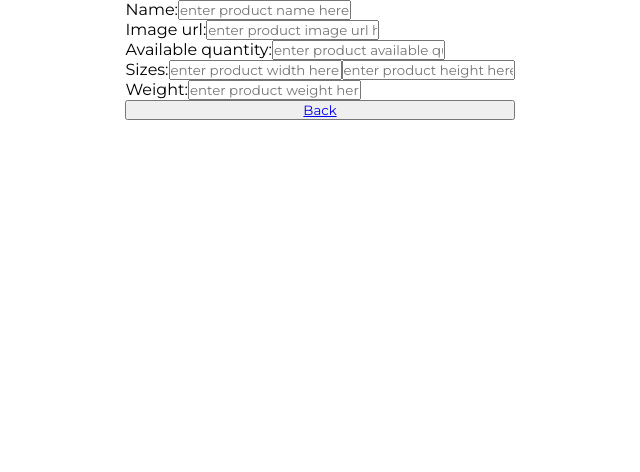
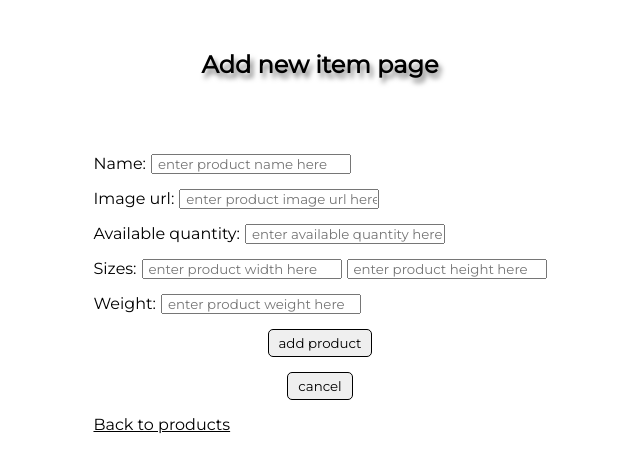
Before and after one commit to omedvedew/inforce-test-task, a React (Create React App) app: page /add-new-item in a window 1280 px wide. Shown: the top 472 px of the page, without its empty margins (320-960 px from the left). Built offline with nearby package versions, Linux system fonts and the light colour scheme.

Commit message:
modified addProductPage styles

```diff
--- a/src/App/App.js
+++ b/src/App/App.js
@@ -131,19 +131,35 @@ class App extends Component {
         ...prevState.newProductState,
         name: '',
         imageUrl: '',
-        count: 0,
+        count: '',
         size: {
-          width: 0,
-          height: 0,
+          width: '',
+          height: '',
         },
-        weight: 0,
+        weight: '',
+      }
+    }));
+    e.preventDefault();
+  }
+
+  denyNewProduct = (e) => {
+    this.setState(prevState => ({
+      newProductState: {
+        ...prevState.newProductState,
+        name: '',
+        imageUrl: '',
+        count: '',
+        size: {
+          width: '',
+          height: '',
+        },
+        weight: '',
       }
     }));
     e.preventDefault();
   }
 
   render () {
-    console.log(this.state.newProductState)
     return (
       <>
         <Main
@@ -155,6 +171,7 @@ class App extends Component {
           addNewItem={this.addNewItem}
           newAddedProduct={this.state.newAddedProduct}
           applyNewProduct={this.applyNewProduct}
+          denyNewProduct={this.denyNewProduct}
         />
       </>
     )
--- a/src/App/Main/Main.js
+++ b/src/App/Main/Main.js
@@ -12,6 +12,7 @@ const Main = ({
     addNewItem,
     newAddedProduct,
     applyNewProduct,
+    denyNewProduct,
 }) => {
     return (
         <div className="main">
@@ -30,6 +31,7 @@ const Main = ({
                         newProductState={newProductState}
                         addNewItem={addNewItem}
                         applyNewProduct={applyNewProduct}
+                        denyNewProduct={denyNewProduct}
                     />
                 }
             />
--- a/src/App/ProductsList/AddItem.js
+++ b/src/App/ProductsList/AddItem.js
@@ -5,10 +5,12 @@ const AddItem = ({
     newProductState,
     addNewItem,
     applyNewProduct,
+    denyNewProduct,
 }) => {
     return (
         <div className="main__add-item-page">
-            <form className="main__add-item-page__form" onSubmit={applyNewProduct}>
+            <h2 className="main__add-item-page__title">Add new item page</h2>
+            <form className="main__add-item-page__form" onSubmit={applyNewProduct} onReset={denyNewProduct}>
                 <div className="maf_field">
                     Name:
                     <input type="text" value={newProductState.name} placeholder="enter product name here" onChange={addNewItem.newName}></input>
@@ -19,7 +21,7 @@ const AddItem = ({
                 </div>
                 <div className="maf_field">
                     Available quantity:
-                    <input type="text" value={newProductState.count} placeholder="enter product available quantity here" onChange={addNewItem.newCount}></input>
+                    <input type="text" value={newProductState.count} placeholder="enter available quantity here" onChange={addNewItem.newCount}></input>
                 </div>
                 <div className="maf_field">
                     Sizes:
@@ -30,7 +32,10 @@ const AddItem = ({
                     Weight:
                     <input type="text" value={newProductState.weight} placeholder="enter product weight here" onChange={addNewItem.newWeight}></input>
                 </div>
-                <button type="submit"><Link to="/">Back</Link></button>
+                <button className="maf_btn maf_btn-submit" type="submit">add product</button>
+                <button className="maf_btn maf_btn-cancel" type="reset">cancel</button>
+
+                <Link to="/">Back to products</Link>
 
             </form>
         </div>
--- a/src/App/ProductsList/ProductsList.js
+++ b/src/App/ProductsList/ProductsList.js
@@ -9,10 +9,8 @@ const ProductsList = ({
     applyNameFilter,
     applyQuantityFilter,
     deleteItem,
-    newProductState,
     newAddedProduct,
 }) => {
-    console.log(filterState);
 
     let newProduct = newAddedProduct;
 
@@ -26,10 +24,6 @@ const ProductsList = ({
         products.splice(filterState.toDelete, 1);
         console.log(`deleted ${products[filterState.toDelete + 1]}`)
     }
-
-    console.log(filterState.toDelete);
-    console.log(newProduct);
-    console.log(products);
 
     return (
         <div className="main__products-list">
--- a/src/common/style/style.css
+++ b/src/common/style/style.css
@@ -181,10 +181,74 @@
 }
 .main .main__add-item-page {
   display: flex;
+  flex-direction: column;
+  align-items: center;
+}
+.main .main__add-item-page .main__add-item-page__title {
+  text-shadow: 3px 5px 5px rgba(0, 0, 0, 0.5);
+  margin: 50px;
 }
 .main .main__add-item-page .main__add-item-page__form {
   display: flex;
   flex-direction: column;
+  width: 100%;
+  align-items: flex-start;
+  padding: 25px;
+}
+.main .main__add-item-page .main__add-item-page__form .maf_field {
+  display: flex;
+  margin-bottom: 15px;
+}
+@media (max-width: 767px) {
+  .main .main__add-item-page .main__add-item-page__form .maf_field {
+    width: 100%;
+    flex-direction: column;
+    align-items: flex-start;
+  }
+}
+.main .main__add-item-page .main__add-item-page__form .maf_field input {
+  margin-left: 5px;
+  width: 200px;
+  padding-left: 5px;
+}
+@media (max-width: 767px) {
+  .main .main__add-item-page .main__add-item-page__form .maf_field input {
+    width: 100%;
+    margin: 10px 0;
+  }
+}
+.main .main__add-item-page .main__add-item-page__form .maf_btn {
+  display: flex;
+  width: fit-content;
+  margin: 0 auto;
+  margin-bottom: 15px;
+  padding: 5px 10px;
+  transition: all 0, 3s;
+  border: 1px solid black;
+  border-radius: 5px;
+}
+.main .main__add-item-page .main__add-item-page__form .maf_btn:focus {
+  outline: none;
+}
+.main .main__add-item-page .main__add-item-page__form .maf_btn-submit:hover {
+  transition: all 0.3s;
+  transform: scale(1.2);
+  background-color: limegreen;
+  box-shadow: 3px 5px 10px rgba(0, 0, 0, 0.5);
+}
+.main .main__add-item-page .main__add-item-page__form .maf_btn-cancel:hover {
+  transition: all 0.3s;
+  transform: scale(1.2);
+  background-color: #cd3232;
+  box-shadow: 3px 5px 10px rgba(0, 0, 0, 0.5);
+}
+.main .main__add-item-page .main__add-item-page__form a {
+  color: black;
+  transition: all 0.3s;
+}
+.main .main__add-item-page .main__add-item-page__form a:hover {
+  transition: all 0.3s;
+  text-shadow: 3px 5px 5px rgba(0, 0, 0, 0.5);
 }
 
 /*# sourceMappingURL=style.css.map */
--- a/src/common/style/style.scss
+++ b/src/common/style/style.scss
@@ -182,10 +182,75 @@
 
     .main__add-item-page {
         display: flex;
+        flex-direction: column;
+        align-items: center;
+
+        .main__add-item-page__title {
+            text-shadow: 3px 5px 5px rgba(0, 0, 0, 0.5);
+            margin: 50px;
+        }
 
         .main__add-item-page__form {
             display: flex;
             flex-direction: column;
+            width: 100%;
+            align-items: flex-start;
+            padding: 25px;
+
+            .maf_field {
+                display: flex;
+                margin-bottom: 15px;
+                @media (max-width: 767px) {
+                    width: 100%;
+                    flex-direction: column;
+                    align-items: flex-start;
+                }
+
+                input {
+                    margin-left: 5px;
+                    width: 200px;
+                    padding-left: 5px;
+                    @media (max-width: 767px) {
+                        width: 100%;
+                        margin: 10px 0;
+                    }
+                }
+            }
+
+            .maf_btn {
+                display: flex;
+                width: fit-content;
+                margin: 0 auto;
+                margin-bottom: 15px;
+                padding: 5px 10px;
+                transition: all 0,3s;
+                border: 1px solid black;
+                border-radius: 5px;
+            }
+            .maf_btn:focus {
+                outline: none;
+            }
+            .maf_btn-submit:hover {
+                transition: all 0.3s;
+                transform: scale(1.2);
+                background-color: rgb(50, 205, 50);
+                box-shadow: 3px 5px 10px rgba(0, 0, 0, 0.5);
+            }
+            .maf_btn-cancel:hover {
+                transition: all 0.3s;
+                transform: scale(1.2);
+                background-color: rgb(205, 50, 50);
+                box-shadow: 3px 5px 10px rgba(0, 0, 0, 0.5);
+            }
+
+            a {
+                color: black;
+                transition: all 0.3s;
+            }
+            a:hover {
+                transition: all 0.3s;
+                text-shadow: 3px 5px 5px rgba(0, 0, 0, 0.5);
+            }
         }
     }
 }
```
Also changed, not shown: 1 other file (tests, documents, lock files or other folders).
